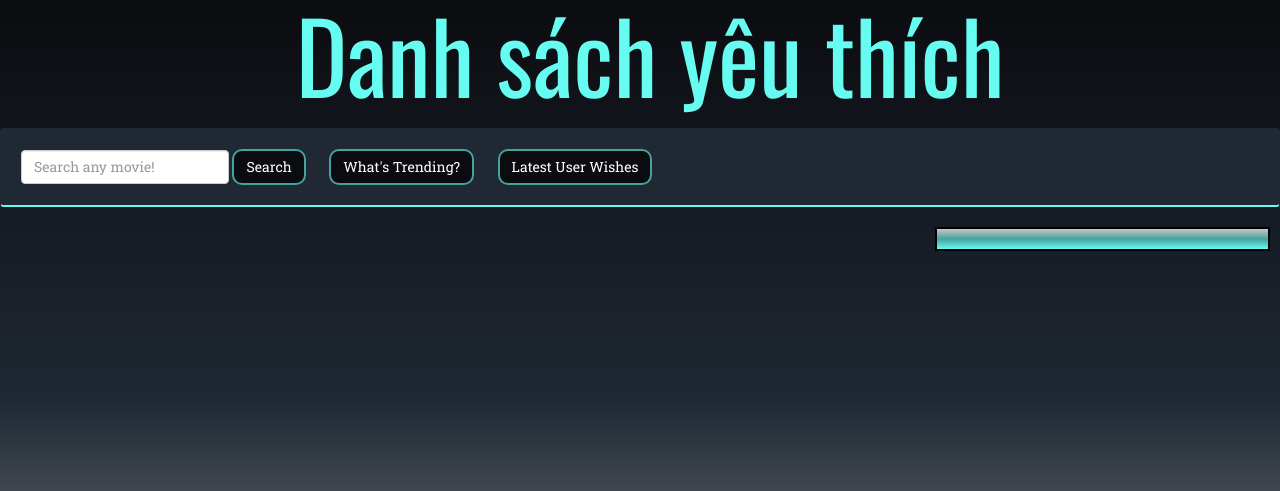
After one commit to Minhdang310/final-project, a PHP site: page /php_start/wish-list.php in a window 1280 px wide. The commit adds this page. Shown: the top 491 px of the page. Run offline with PHP 8.4, Linux system fonts and the light colour scheme; some libraries are stand-ins or nearby versions.

Commit message:
Signed-off-by: DangDD <dn8118545@gmail.com>

```diff
--- /dev/null
+++ b/ĐỒ ÁN/web_phim/css/wish-list-style.css
@@ -0,0 +1,207 @@
+/* body of website */
+body {
+    font-family: 'Roboto Slab', serif;
+    background-image: linear-gradient(#0B0C10, #1F2833, rgb(174, 175, 177));
+    background-attachment:fixed;
+    height: 100%;
+}
+
+/* Header */
+.header {
+    margin-left: 20px;
+    font-family: 'Oswald', sans-serif;
+    color: #66FCF1;
+}
+
+/* "Movie Wishlist" title */
+h1 {
+    margin: 0 auto;
+    text-align: center;
+    font-size: 7em;
+}
+
+h3 {
+    height: 50px;
+    font-size: 12pt;
+ }
+
+ h4 {
+    font-size: 10pt;
+ }
+
+/* Navigation bar buttons */
+.navbar {
+    padding: 20px;
+    display: inline-block;
+    top: 0;
+    margin-bottom: 20px;
+    background: #1F2833;
+    border-bottom: 2px solid #66FCF1;
+    width: 100%;
+}
+
+/* Add to Wishlist button and checkbox on wishlist movies */
+.add-button, .checkbox {
+    padding: 2px 10px 2px 10px;
+    background-color: #0B0C10;
+    color: #ffffff;
+    font-size: 12pt;
+    border: 2px solid #45A29E;
+    border-radius: 10px;
+}
+
+
+.add-button:hover, .checkbox:hover {
+    color: #0B0C10;
+    background-color: #66FCF1;
+}
+
+/* Transform buttons on click */
+#search-movie:active, #trending-movies:active, #user-favorites:active {
+    transform: translateY(4px);
+}
+
+/* Buttons on navbar */
+#search-movie, #trending-movies, #user-favorites {
+    -webkit-transition-duration: 0.4s; /* Safari */
+    transition-duration: 0.4s;
+    border: 2px solid #45A29E;
+    border-radius: 10px;
+    color: #ffffff;
+    background-color: #0B0C10;
+}
+
+#search-movie:hover, #trending-movies:hover, #user-favorites:hover {
+    background-color: #66FCF1;
+    color: #0B0C10;
+}
+
+.btn {
+    margin-right: 20px;
+}
+
+/* Trending and latest user search container */
+.results, .trend-results {
+    flex-wrap: wrap;
+    padding: 5px;
+    margin: 10px 10px 20px 20px;
+    display: inline-block;
+    border: 2px solid #45A29E;
+    background: #dddedf;
+    width: 255px;
+    height: 500px;
+}
+
+.search-results {
+    flex-wrap: wrap;
+    padding: 5px;
+    margin: 10px 10px 20px 20px;
+    display: inline-block;
+    border: 2px solid #45A29E;
+    background: #dddedf;
+    width: 255px;
+    height: 550px;
+}
+
+.open-imdb {
+    margin-bottom: 10px;
+}
+
+
+/* Poster image for Latest User Favorites */
+.user-movies {
+    width: 65%;
+    height: auto;
+    -webkit-align-content: center;
+    align-content: center;
+    flex-wrap: wrap;
+}
+
+.results-img, .user-movies {
+    width: 200px;
+    height: 300px;
+    margin: 20px 20px 0 20px;
+}
+
+#search-label{
+    color: #45A29E;
+}
+
+.movie-info, .trend-info {
+
+    margin-top: 10px;
+    display: flex;
+    flex-direction: column;
+    justify-content: space-evenly;
+    padding-left: 10px;
+    position: relative;
+}
+
+.wishlist {
+    margin: 10px;
+    height: 180px;
+    position: relative;
+}
+
+#main-container {
+    display: flex;
+    margin: 0 auto;
+}
+
+#search-container {
+    flex: 3;
+}
+
+#wishlist-container {
+    flex: 1;
+    background-image: linear-gradient(#C5C6C7, #45A29E, #66FCF1);
+    border: 2px solid black;
+    padding: 10px;
+    height: 100%;
+    margin-right: 10px;
+    display: flex;
+    flex-wrap: wrap;
+    position: sticky;
+    top: 0;
+}
+
+.movie-wish {
+    height: 180px;
+    box-shadow: 8px 8px 8px;
+}
+
+/* Wishlist checkbox */
+.checkbox {
+    position: absolute;
+    bottom: 5px;
+    right: 5px;
+}
+
+/* Movie Trailer */
+#video-player {
+    position: fixed;
+    width: 853px;
+    height: 480px;
+    top: 50%;
+    left: 50%;
+    margin-top: -240px;
+    margin-left: -426px;
+    z-index: 100;
+}
+
+#video-background {
+    position: fixed;
+    top: 0;
+    left: 0;
+    width: 100%;
+    height: 100%;
+    background-color: black;
+    opacity: 0.9;
+    z-index: 99;
+}
+
+#close-button {
+    position: absolute;
+    top: -30px;
+    right: 0;
+}
--- /dev/null
+++ b/ĐỒ ÁN/web_phim/js/app.js
@@ -0,0 +1,244 @@
+$(document).ready(function () {
+
+    // Hide the video player and its background on page load
+    $("#video-player").hide();
+    $("#video-background").hide();
+
+    // Initialize Firebase
+    var config = {
+        apiKey: "AIzaSyCe-Thtn_khU__BOQVKdwfUn8VThnKbxzg",
+        authDomain: "projectone-87e48.firebaseapp.com",
+        databaseURL: "https://projectone-87e48.firebaseio.com",
+        projectId: "projectone-87e48",
+        storageBucket: "projectone-87e48.appspot.com",
+        messagingSenderId: "574663628842"
+    };
+    firebase.initializeApp(config);
+
+    // Variable to reference the database
+    var database = firebase.database();
+
+    // Capture user input and show search results
+    $("#search-movie").on("click", function (e) {
+        e.preventDefault();
+
+        var movie = $("#movie-input").val().trim();
+
+        // Validate input
+        if (movie == "") {
+            swal({
+                title: "No input",
+                text: "Please write something in the search box",
+                icon: "error",
+                });
+        }
+
+        else {
+
+            var queryURL = "https://www.omdbapi.com/?s=" + movie + "&apikey=trilogy";
+
+            $.ajax({
+                url: queryURL,
+                method: "GET"
+            }).done(function (response) {
+
+                // testing
+                // console.log(response);
+
+                var results = response.Search;
+
+                $("#results").empty();
+                for (var i = 0; i < results.length; i++) {
+
+                    // Movie poster
+                    var movieImage = $("<img>");
+                    movieImage.addClass("results-img");
+                    movieImage.attr("src", results[i].Poster);
+
+                    // Movie info, including title and release year
+                    var movieResults = $("<div>");
+                    movieResults.addClass("search-results");
+                    movieResults.append("<div class='movie-info'><h3>" + results[i].Title + "</h3><h4>Year: " + results[i].Year + "</h4><a href='#' class='watch-trailer' id='" + results[i].imdbID + "' data-title='" + results[i].Title + "'>Watch Trailer</a><a class='open-imdb' href='https://www.imdb.com/title/" + results[i].imdbID + "'target='_blank'>Open on IMDb</a><button type='button' class='add-button' data-title='" + results[i].Title + "' data-year='" + results[i].Year + "' data-poster='" + results[i].Poster + "'>Add to Wish List</button>");
+
+                    // Insert movie results next to the image
+                    movieResults.prepend(movieImage);
+
+                    // Display on results div
+                    $("#results").append(movieResults);
+                }
+            })
+        }
+    })
+
+    // Display daily trending movies from imdb when "What's Trending" button is clicked
+    $("#trending-movies").on("click", function (e) {
+        e.preventDefault();
+
+        var queryURL = "https://api.themoviedb.org/3/trending/movie/day?api_key=e3fddc668c4168ae60c8dd37482608e4&limit=10>";
+
+        $.ajax({
+            url: queryURL,
+            method: "GET"
+        }).done(function (response) {
+
+            // testing
+            // console.log(response);
+
+            var res = response.results;
+            $("#results").empty("");
+
+            for (var i = 0; i < res.length; i++) {
+
+                // Movie poster
+                var trendingMoviesImg = "<img class='results-img'  src='https://image.tmdb.org/t/p/w200/" + res[i].poster_path + "'>";
+
+                // Movie title
+                var trendingMovies = $("<div>");
+                trendingMovies.addClass("trend-results");
+                trendingMovies.append("<div class='trend-info'><h3>" + res[i].title + "</h3><h4>Release Date: " + res[i].release_date + "</h4><button type='button' class='add-button' data-title='" + res[i].title + "'data-year='" + res[i].release_date + "'data-poster='https://image.tmdb.org/t/p/w200" + res[i].poster_path + "'>Add to Wish List</button>");
+
+                trendingMovies.prepend(trendingMoviesImg);
+
+                $("#results").append(trendingMovies);
+            }
+        })
+    })
+
+    // When "Top User Searches" button is clicked, grab user searches from firebase and display on results div
+    $("#user-favorites").on("click", function (e) {
+        e.preventDefault();
+
+        $("#results").empty("");
+
+        database.ref().on("child_added", function (childSnapshot) {
+
+            var movieTitle = childSnapshot.val().title;
+            var movieYear = childSnapshot.val().year;
+            var moviePoster = childSnapshot.val().poster;
+
+            // Movie title
+            var userMovies = $("<div>");
+            userMovies.addClass("trend-results");
+            userMovies.append("<div class='trend-info'><h3>" + movieTitle + "</h3><h4>Release: " + movieYear + "</h4><button type='button' class='add-button' data-title='" + movieTitle + "'data-year='" + movieYear + "'data-poster='" + moviePoster + "'>Add to Wish List</button>");
+
+            userMovies.prepend("<img class='user-movies' src='" + moviePoster + "'>");
+
+            $("#results").prepend(userMovies);
+        });
+    });
+
+    // Define behavior when a "trailer" link is clicked
+    $(document).on("click", ".watch-trailer", function () {
+
+        // Capture the IMDb ID
+        var clickedID = $(this).attr("id");
+        var clickedMovieTitle = $(this).attr("data-title");
+
+        // Use the MovieDB API to add trailers to each result
+        var MDBqueryURL = "https://api.themoviedb.org/3/movie/" + clickedID + "/videos?api_key=e3fddc668c4168ae60c8dd37482608e4";
+
+        // Return error message if the movie has no trailer available
+        function trailerError() {
+            swal({
+                title: "Sorry!",
+                text: "There is no trailer available for \"" + clickedMovieTitle + "\"",
+                icon: "error",
+            });
+        }
+
+        $.ajax({
+            url: MDBqueryURL,
+            method: "GET"
+        })
+
+            .done(function (trailerResponse) {
+
+                if (trailerResponse.results.length > 0) {
+                    $("#video-background").show();
+                    $("#video-player").show();
+                    $("#video-player").html("<iframe width='853' height='480' src='https://www.youtube.com/embed/" + trailerResponse.results[0].key + "' frameborder='0' allowfullscreen></iframe>'");
+                    $("#video-player").append("<button id='close-button' class='close-trailer'>✘</button>");
+                }
+
+                else {
+                    trailerError();
+                }
+            })
+
+            .fail(function () {
+                trailerError();
+            })
+
+            .always(function (trailerResponse) {
+                console.log(trailerResponse);
+            });
+
+    });
+
+    // Close video on click
+    $(document).on("click", ".close-trailer", function () {
+
+        $("#video-background").hide();
+        $("#video-player").hide();
+        $("#video-player").html("");
+
+    });
+
+    // Variable to store movies in wishlist container
+    var favoriteMovies = [];
+
+    // List of favorite movies on page
+    var showFavoriteMovies = function () {
+
+        $("#wishlist-container").html("");
+
+        for (var i = 0; i < favoriteMovies.length; i++) {
+            $("#wishlist-container").append("<div class='wishlist'><img class='movie-wish' src='" + favoriteMovies[i] + "'><button class='checkbox' id='" + i + "'>✓</button>");
+        }
+    }
+
+    // Define behavior when an "add" button is clicked
+    $(document).on("click", ".add-button", function () {
+
+        // Push new movie ID into the array
+        favoriteMovies.unshift($(this).attr("data-poster"));
+
+        // Save the updated array into local storage
+        localStorage.setItem("favorite-movies", JSON.stringify(favoriteMovies));
+
+        // Show the updated array on the web page
+        showFavoriteMovies();
+
+        // Push data from button click to firebase
+        database.ref().push({
+            title: $(this).attr("data-title"),
+            year: $(this).attr("data-year"),
+            poster: $(this).attr("data-poster")
+        });
+    });
+
+    // When a checkbox button is clicked, delete the item from wishlist
+    $(document).on("click", ".checkbox", function () {
+
+        // Delete item
+        favoriteMovies.splice($(this).attr("id"), 1);
+
+        // Update the list on the page
+        showFavoriteMovies();
+
+        // Save the updated array into local storage
+        localStorage.setItem("favorite-movies", JSON.stringify(favoriteMovies));
+    });
+
+    // Populate the array from local storage
+    favoriteMovies = JSON.parse(localStorage.getItem("favorite-movies"));
+
+    // Keep the array empty if there are no movie IDs saved in local storage
+    if (!Array.isArray(favoriteMovies)) {
+        favoriteMovies = [];
+    }
+
+    // Populate the list of favorite movies
+    showFavoriteMovies();
+
+});
--- a/ĐỒ ÁN/web_phim/watch.php
+++ b/ĐỒ ÁN/web_phim/watch.php
@@ -84,9 +84,9 @@ label.star:before {
             </div>
             <div class="share">
                 <div class="row">
-                    <button type="button" class="btn btn-secondary">
+                    <a href="wish-list.php"><button type="button" class="btn btn-secondary">
                         <img src="images/icons/plus.png" alt="Share" width="20px"> Thêm vào hộp
-                    </button>
+                    </button></a>
                     <button type="button" class="btn btn-primary share_fb">
                         <img src="images/icons/facebook_square_lightblue-512.png" alt="Share" width="20px"> Share
                     </button>
--- /dev/null
+++ b/ĐỒ ÁN/web_phim/wish-list.php
@@ -0,0 +1,76 @@
+<!DOCTYPE html>
+
+<html lang="en-us">
+
+<head>
+
+    <title>Danh sách yêu thích</title>
+    <meta charset="UTF-8">
+
+    <!-- Firebase -->
+    <script src="https://www.gstatic.com/firebasejs/5.7.1/firebase.js"></script>
+
+    <!-- Bootstrap -->
+    <link rel="stylesheet" href="https://maxcdn.bootstrapcdn.com/bootstrap/3.3.7/css/bootstrap.min.css">
+
+    <!-- CSS -->
+    <link rel="stylesheet" type="text/css" href="css/wish-list-style.css">
+
+    <!-- Google Fonts -->
+    <link href="https://fonts.googleapis.com/css?family=Oswald" rel="stylesheet">
+    <link href="https://fonts.googleapis.com/css?family=Roboto+Slab" rel="stylesheet">
+
+    <!-- Sweet Alert -->
+    <script src="https://unpkg.com/sweetalert/dist/sweetalert.min.js"></script>
+
+</head>
+
+<body>
+
+    <!-- Header -->
+    <div class="header">
+        <h1>Danh sách yêu thích</h1>
+    </div>
+    <br>
+
+    <nav class="navbar navbar-light bg-light">
+        <form class="form-inline">
+            <input id="movie-input" class="form-control mr-sm-2" type="search" placeholder="Search any movie!"
+                aria-label="Search">
+            <button id="search-movie" class="btn btn-outline-success my-2 my-sm-0" type="submit">Search</button>
+
+            <button id="trending-movies" class="btn btn-outline-success" type="button">What's Trending?</button>
+
+            <button id="user-favorites" class="btn btn-outline-success" type="button">Latest User Wishes</button>
+        </form>
+    </nav>
+
+    <div id="main-container">
+
+        <div id="search-container">
+
+            <!-- Results -->
+            <div id="results">
+            </div>
+
+        </div>
+
+        <!-- Wishlist Container-->
+        <div id="wishlist-container">
+        </div>
+
+    </div>
+
+    <div id="video-player"></div>
+
+    <div id="video-background" class="close-trailer"></div>
+
+    <!-- jQuery -->
+    <script type="text/javascript" src="https://cdnjs.cloudflare.com/ajax/libs/jquery/3.2.1/jquery.min.js"></script>
+
+    <!-- Script -->
+    <script type="text/javascript" src="js/app.js"></script>
+
+</body>
+
+</html>
```
Also changed, not shown: ĐỒ ÁN/web_phim/css/reset.css (added, +48 -0 lines).
